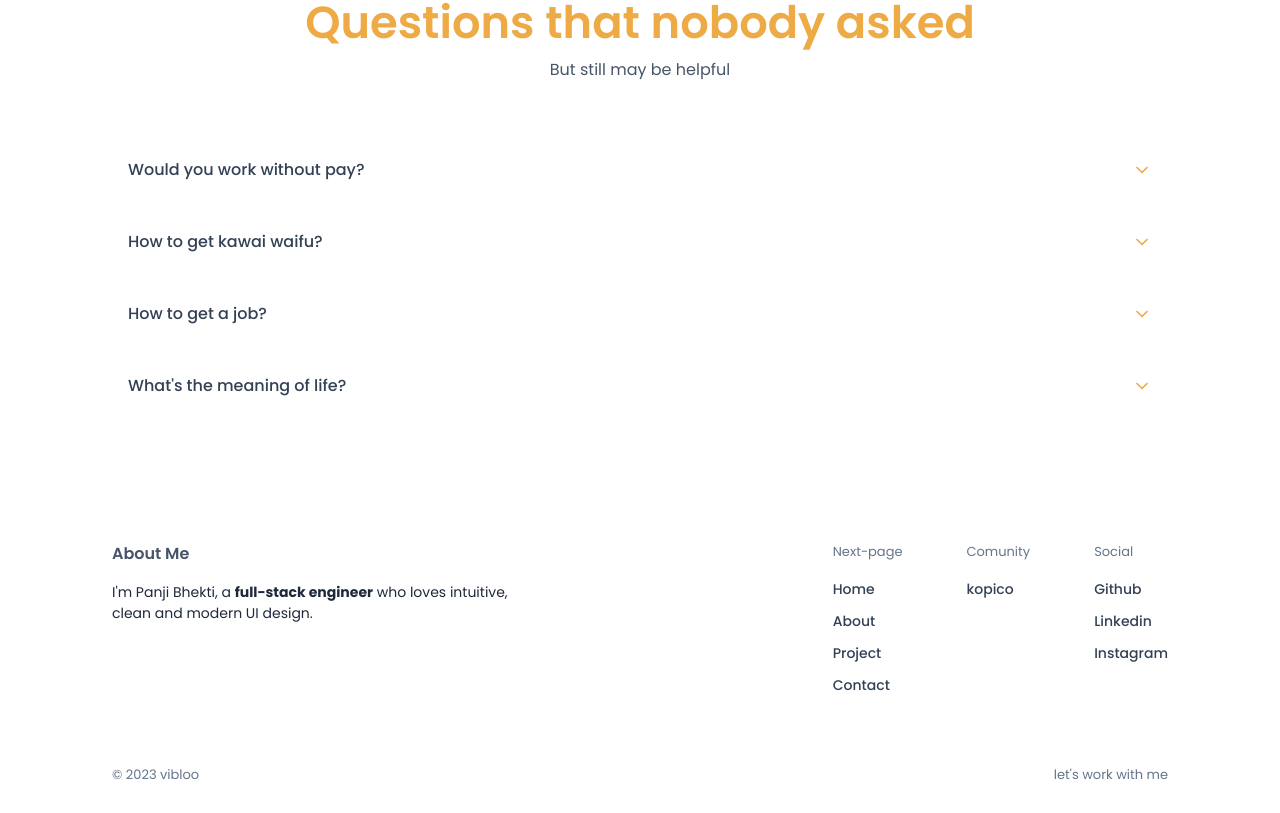
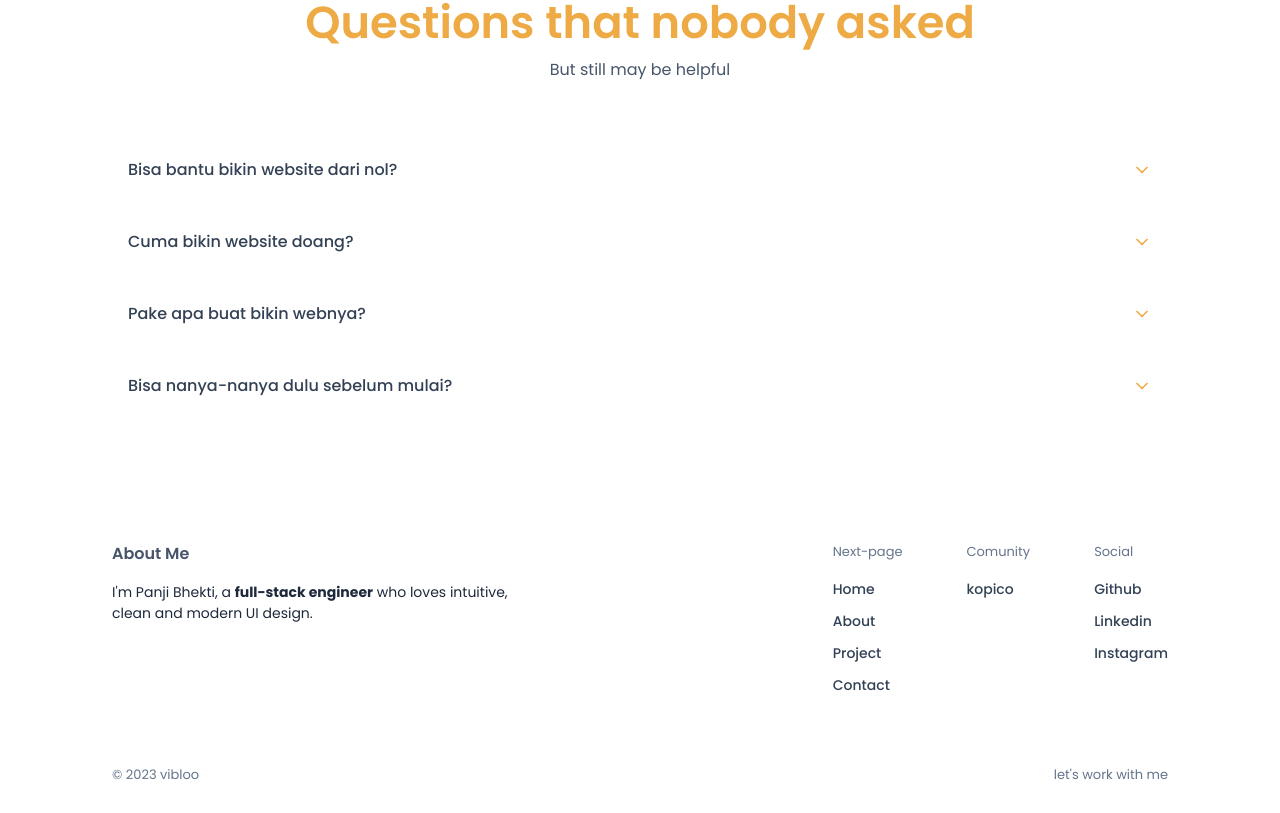
Before and after one commit to panjidev-cy/Mee, a React (Vite) app: page / in a window 1280 px wide. Shown: the part 1968-2781 px from the top of the page. Built offline with nearby package versions, Linux system fonts and the light colour scheme; no server answers; the database is empty; a web font is replaced by a local one.

Commit message:
gooo otw

```diff
--- a/src/components/navbar/NavBar.jsx
+++ b/src/components/navbar/NavBar.jsx
@@ -86,7 +86,7 @@ export default function NavBar() {
   return (
     <>
       {/* Navbar */}
-      <nav className={`fixed top-0 left-0 right-0 z-50 h-16 py-3 bg-white/40 dark:bg-dark/40 backdrop-blur-md font-poppins transition-all duration-300 ${showNav ? "translate-y-0" : "-translate-y-full"}`}>
+      <nav className={`fixed top-0 left-0 right-0 z-50 h-16 py-3 bg-white/60 dark:bg-dark/60 backdrop-blur-lg font-poppins transition-all duration-300 ${showNav ? "translate-y-0" : "-translate-y-full"}`}>
         <Paddings>
           <div className="flex justify-between items-center h-full">
             {/* Desktop menu */}
--- a/src/pages/home/section/Faq.jsx
+++ b/src/pages/home/section/Faq.jsx
@@ -4,10 +4,10 @@ import Paddings from "../../../components/shared/paddings";
 import SectionTitleLayout from "../../../layout/SectionTitleLayout";
 
 const faqs = [
-  { question: "Would you work without pay?", answer: "Only if it's for a noble cause or open source 😄." },
-  { question: "How to get kawai waifu?", answer: "Be yourself. Or... learn to draw anime." },
-  { question: "How to get a job?", answer: "Build skills, network, and apply smartly!" },
-  { question: "What's the meaning of life?", answer: "42... or whatever brings you purpose." },
+  { question: "Bisa bantu bikin website dari nol?", answer: "Bisa banget! Mulai dari desain sampai online, semua bisa gue bantu. Kamu tinggal duduk santai, nanti gue yang kerjain 😎" },
+  { question: "Cuma bikin website doang?", answer: "Nggak cuma itu. Gue juga bisa bantu desain, bikin landing page kece, atau bahkan bantu kamu mikirin konsepnya dari awal." },
+  { question: "Pake apa buat bikin webnya?", answer: "Biasanya gue pake React + Tailwind CSS, tapi tergantung kebutuhan juga. Intinya gue bakal pilih yang paling cocok dan ringan buat kamu." },
+  { question: "Bisa nanya-nanya dulu sebelum mulai?", answer: "Wajib malah! Yuk ngobrol dulu, gratis kok. Siapa tau cocok 😄" },
 ];
 
 export default function Faq() {
```
